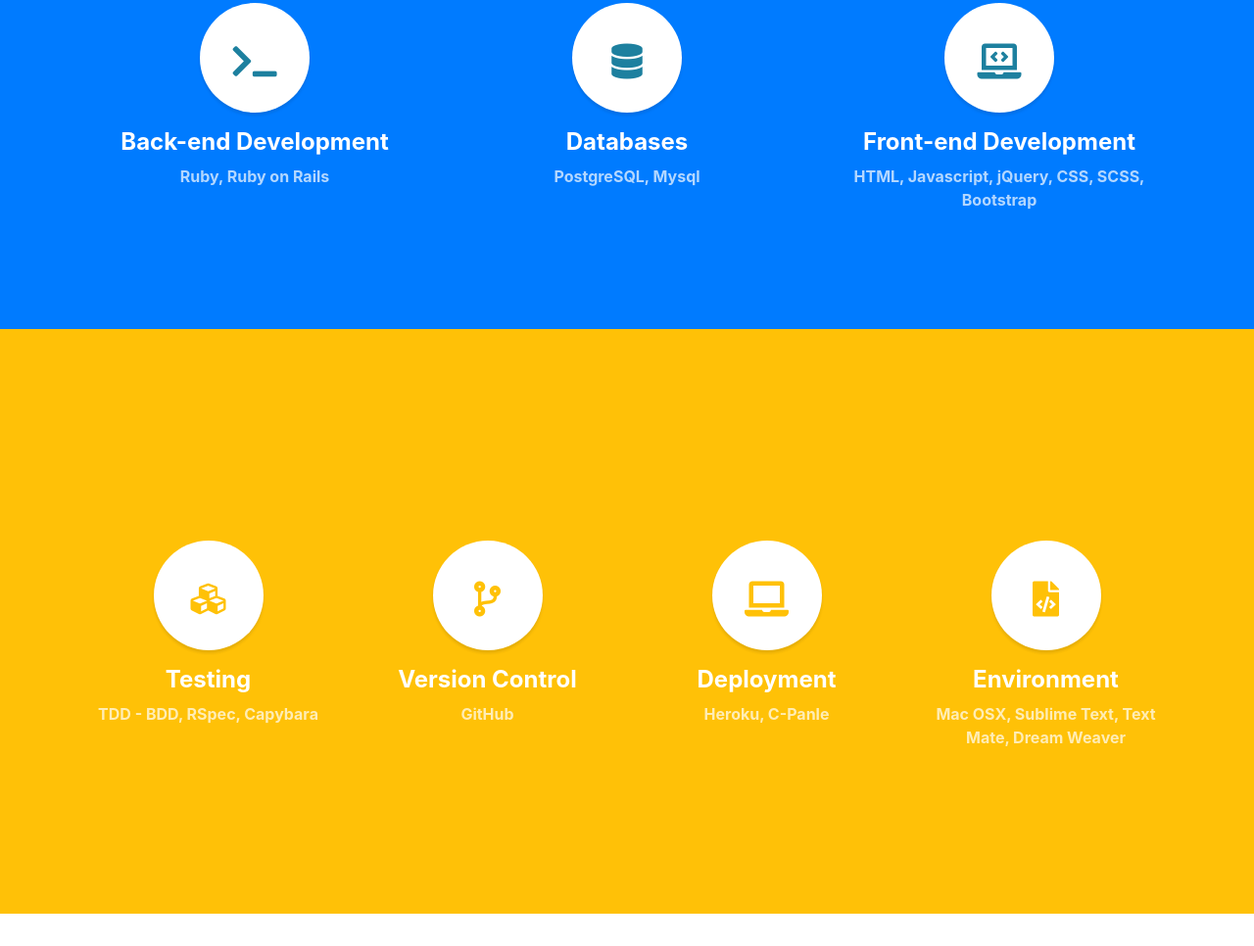
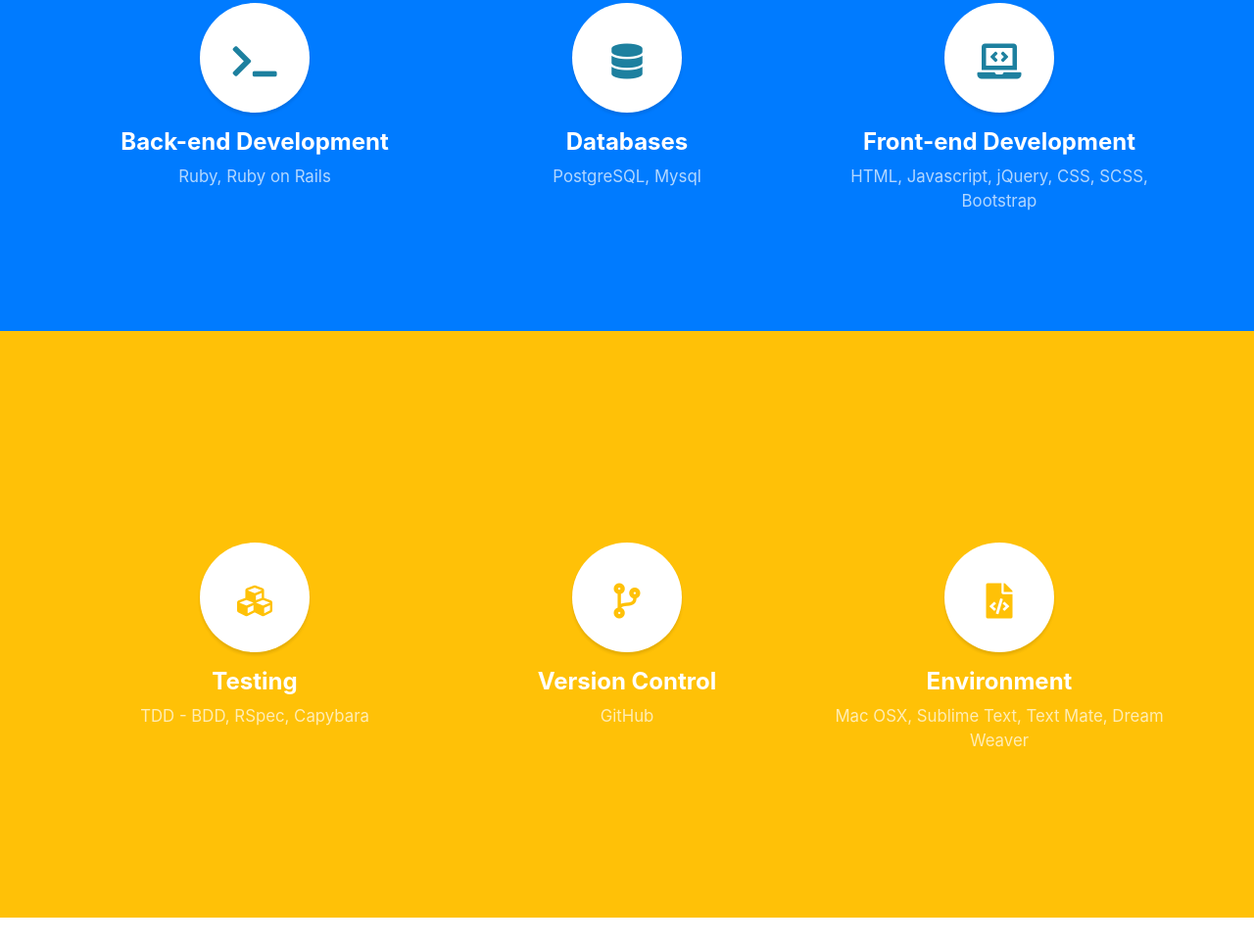
Before and after one commit to Winy81/Bootstrap_portfolio_index, a website with bundled scripts: page index.html in a window 1280 px wide. Shown: the part 1741-2707 px from the top of the page at 98% size. Built offline with nearby package versions, Linux system fonts and the light colour scheme.

Commit message:
skilles part has been done

```diff
--- a/css/stylish-portfolio.css
+++ b/css/stylish-portfolio.css
@@ -42,6 +42,7 @@
 }
 
 .text-faded {
+  font-size: 105%;
   color: rgba(255, 255, 255, 0.7);
 }
 
--- a/index.html
+++ b/index.html
@@ -96,7 +96,7 @@
           <h4>
             <strong>Back-end Development</strong>
           </h4>
-          <strong><p class="text-faded mb-0">Ruby, Ruby on Rails</p></strong>
+          <p class="text-faded mb-0">Ruby, Ruby on Rails</p>
         </div>
         <div class="col-lg-4 col-md-6 mt-5">
           <span class="service-icon rounded-circle mx-auto mb-3">
@@ -105,7 +105,7 @@
           <h4>
             <strong>Databases</strong>
           </h4>
-          <strong><p class="text-faded mb-0">PostgreSQL, Mysql</p></strong>
+          <p class="text-faded mb-0">PostgreSQL, Mysql</p>
         </div>
         <div class="col-lg-4 col-md-6 mb-5 mb-md-0 mt-5">
           <span class="service-icon rounded-circle mx-auto mb-3">
@@ -114,7 +114,7 @@
           <h4>
             <strong>Front-end Development</strong>
           </h4>
-          <strong><p class="text-faded mb-0">HTML, Javascript, jQuery, CSS, SCSS, Bootstrap</p></strong>
+          <p class="text-faded mb-0">HTML, Javascript, jQuery, CSS, SCSS, Bootstrap</p>
         </div>
       </div>
     </div>
@@ -127,44 +127,34 @@
       </div>
       <div class="row mt-5 mb-5">
 
-        <div class="col-lg-3 col-md-6 mb-5 mb-lg-0 mt-5">
+        <div class="col-lg-4 col-md-6 mb-5 mb-lg-0 mt-5">
           <span class="service-icon_tec rounded-circle mx-auto mb-3">
             <i class="fas fa-cubes"></i>
           </span>
           <h4>
             <strong>Testing</strong>
           </h4>
-          <strong><p class="text-faded mb-0">TDD - BDD, RSpec, Capybara</p></strong>
+          <p class="text-faded mb-0">TDD - BDD, RSpec, Capybara</p>
         </div>
 
-        <div class="col-lg-3 col-md-6 mb-5 mb-lg-0 mt-5">
+        <div class="col-lg-4 col-md-6 mb-5 mb-lg-0 mt-5">
           <span class="service-icon_tec rounded-circle mx-auto mb-3">
             <i class="fas fa-code-branch"></i>
           </span>
           <h4>
             <strong>Version Control</strong>
           </h4>
-          <strong><p class="text-faded mb-0">GitHub</p></strong>
+          <p class="text-faded mb-0">GitHub</p>
         </div>
 
-        <div class="col-lg-3 col-md-6 mb-5 mb-lg-0 mt-5">
-          <span class="service-icon_tec rounded-circle mx-auto mb-3">
-            <i class="fas fa-laptop"></i>
-          </span>
-          <h4>
-            <strong>Deployment</strong>
-          </h4>
-          <strong><p class="text-faded mb-0">Heroku, C-Panle</p></strong>
-        </div>
-
-        <div class="col-lg-3 col-md-6 mb-5 mb-lg-0 mt-5">
+        <div class="col-lg-4 col-md-6 mb-5 mb-lg-0 mt-5">
           <span class="service-icon_tec rounded-circle mx-auto mb-3">
             <i class="fas fa-file-code"></i>
           </span>
           <h4>
             <strong>Environment</strong>
           </h4>
-          <strong><p class="text-faded mb-0">Mac OSX, Sublime Text, Text Mate, Dream Weaver</p></strong>
+          <p class="text-faded mb-0">Mac OSX, Sublime Text, Text Mate, Dream Weaver</p>
         </div>
       </div>
     </div>
```
